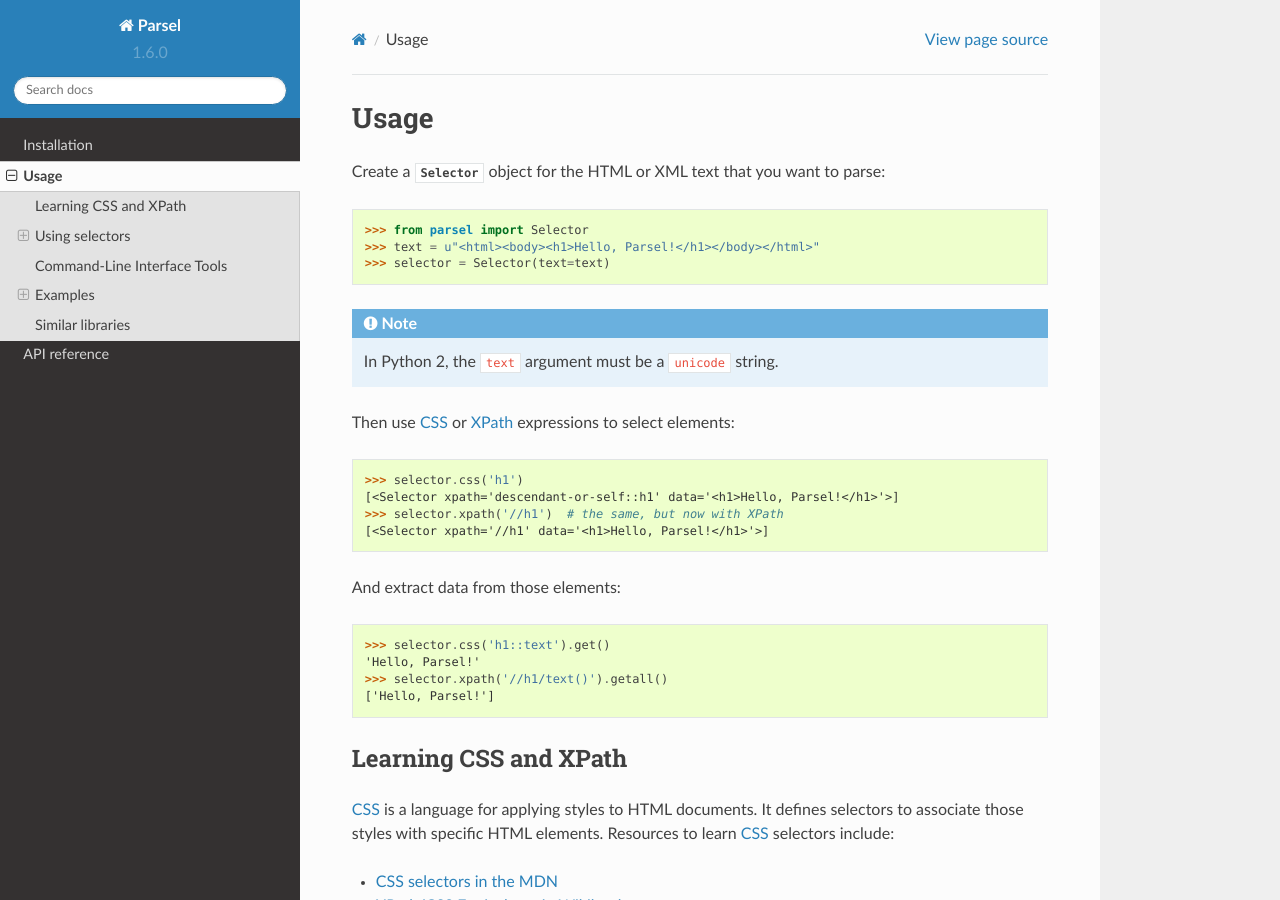
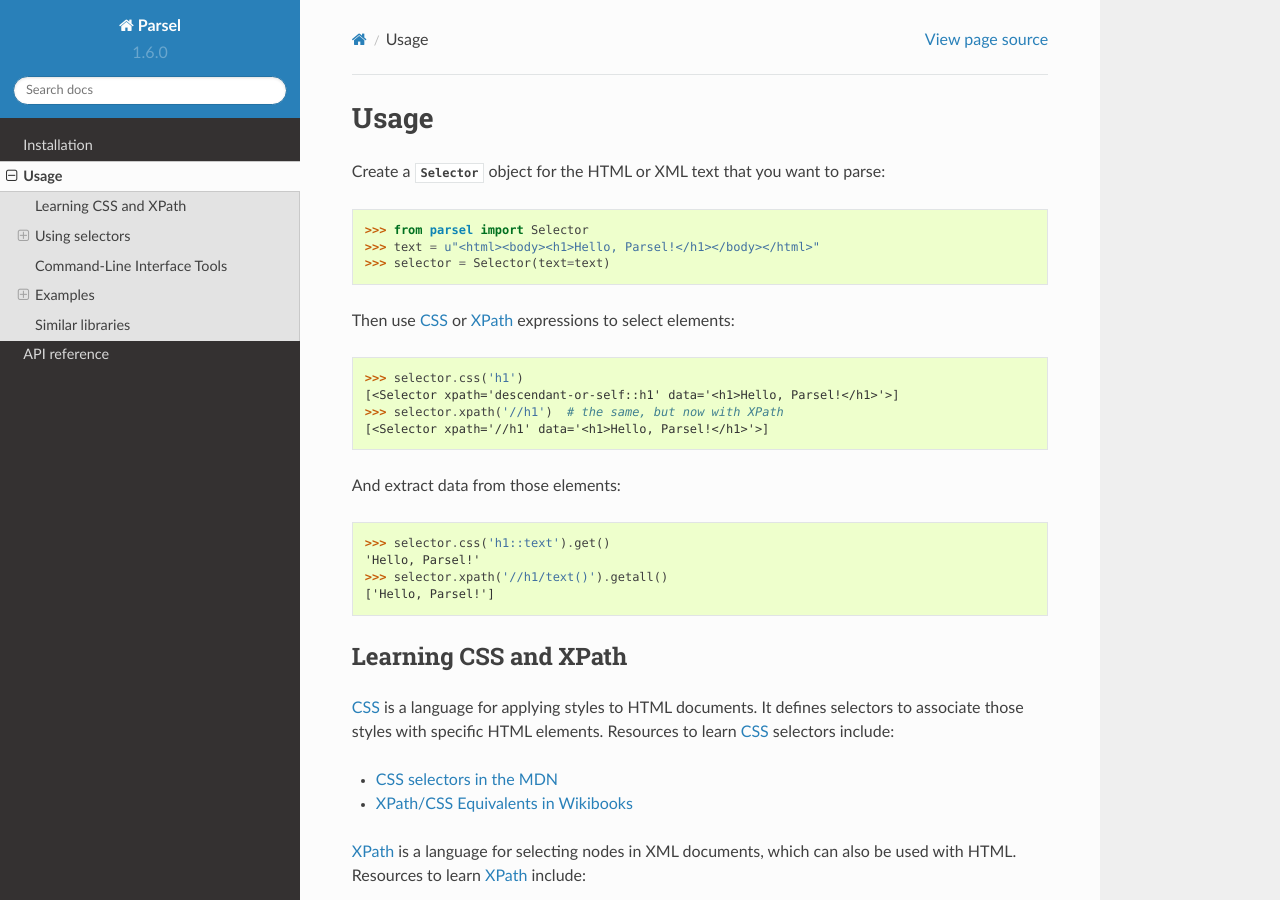
Before and after one commit to scrapy/parsel, a Sphinx documentation site: the page built from docs/usage.rst, in a window 1280 px wide and 900 px high. Built offline with Sphinx 7.4.7 and the Read the Docs theme 2.0.0, drawn with Linux system fonts in a browser that asks for light colours.

Commit message:
Remove a Python 2 reference from the documentation

```diff
--- a/docs/usage.rst
+++ b/docs/usage.rst
@@ -10,8 +10,6 @@ that you want to parse::
     >>> from parsel import Selector
     >>> text = u"<html><body><h1>Hello, Parsel!</h1></body></html>"
     >>> selector = Selector(text=text)
-
-.. note:: In Python 2, the ``text`` argument must be a ``unicode`` string.
 
 Then use `CSS`_ or `XPath`_ expressions to select elements::
 
```
